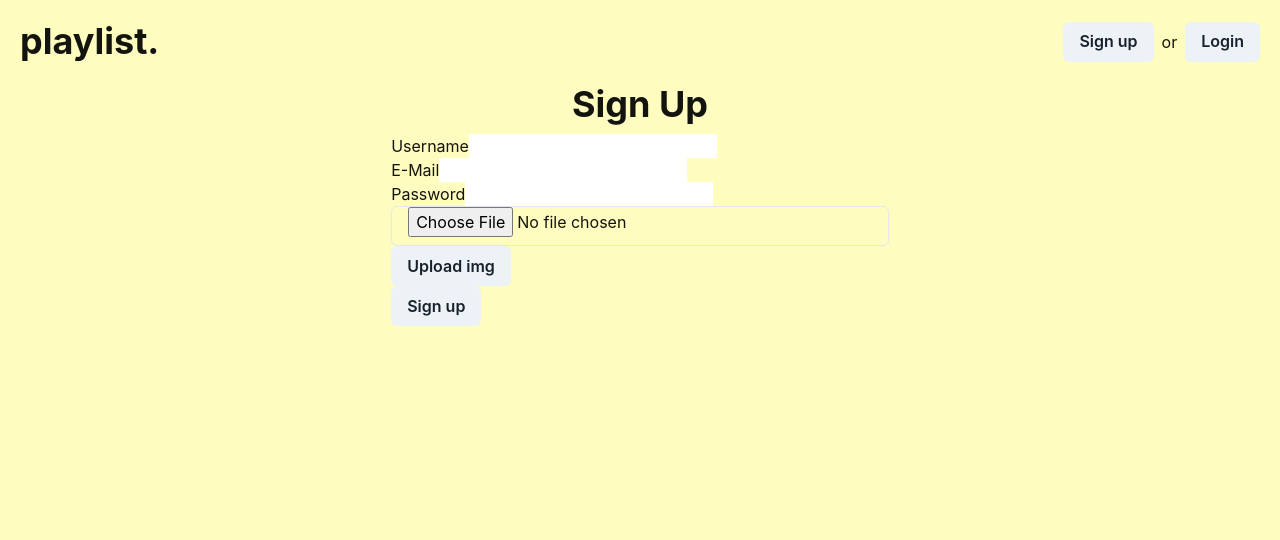
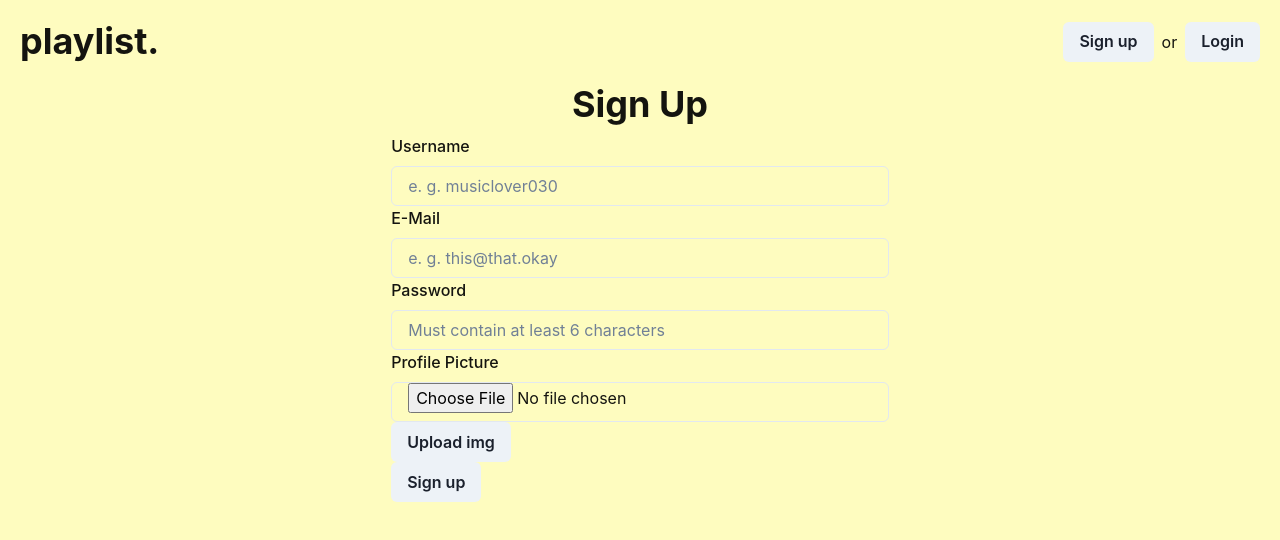
Before and after one commit to petrikoj/mern-project, a React (Create React App) app in the folder client/: page /signup in a window 1280 px wide. Shown: the top 540 px of the page. Built offline with nearby package versions, Linux system fonts and the light colour scheme.

Commit message:
Going into Chakra

```diff
--- a/client/src/Components/userRelated/SignUp.js
+++ b/client/src/Components/userRelated/SignUp.js
@@ -1,5 +1,11 @@
 import { useState, useEffect } from "react";
-import { Button, Container, FormControl, Input } from "@chakra-ui/react";
+import {
+  Button,
+  Container,
+  FormControl,
+  FormLabel,
+  Input,
+} from "@chakra-ui/react";
 import { isValidEmail, isValidPassword } from "../../utils/validators";
 
 function SignUp() {
@@ -63,7 +69,7 @@ function SignUp() {
       urlencoded.append("password", newUser.password);
       urlencoded.append(
         "avatar",
-        newUser.avatar
+        newUser.avatar !== ""
           ? newUser.avatar
           : "https://www.kindpng.com/imgv/iwoTwxh_transparent-radio-icon-png-headphones-icon-icon-png/"
       );
@@ -92,37 +98,35 @@ function SignUp() {
 
   return (
     <Container>
-      <div>
-        <label htmlFor="username">Username</label>
-        <input
+      <FormLabel>Username</FormLabel>
+      <Input
         id="username"
         type="text"
         value={newUser.username ? newUser.username : ""}
         name="username"
+        placeholder="e. g. musiclover030"
         onChange={handleChangeHandler}
       />
-      </div>
-      <div>
-        <label htmlFor="email">E-Mail</label>
-        <input
+      <FormLabel>E-Mail</FormLabel>
+      <Input
         type="text"
         name="email"
         id="email"
+        placeholder="e. g. this@that.okay"
         value={newUser.email ? newUser.email : ""}
         onChange={handleChangeHandler}
       />
-      </div>
-      <div>
-        <label htmlFor="password">Password</label>
-        <input
+      <FormLabel>Password</FormLabel>
+      <Input
         type="password"
         name="password"
         id="password"
+        placeholder="Must contain at least 6 characters"
         value={newUser.password ? newUser.password : ""}
         onChange={handleChangeHandler}
       />
-      </div>
       <FormControl>
+        <FormLabel>Profile Picture</FormLabel>
         <Input type="file" name="image" onChange={attachFileHandler} />
         <Button onClick={submitForm}>Upload img</Button>
       </FormControl>
```
Lines whose indentation alone changed are shown as unchanged.
